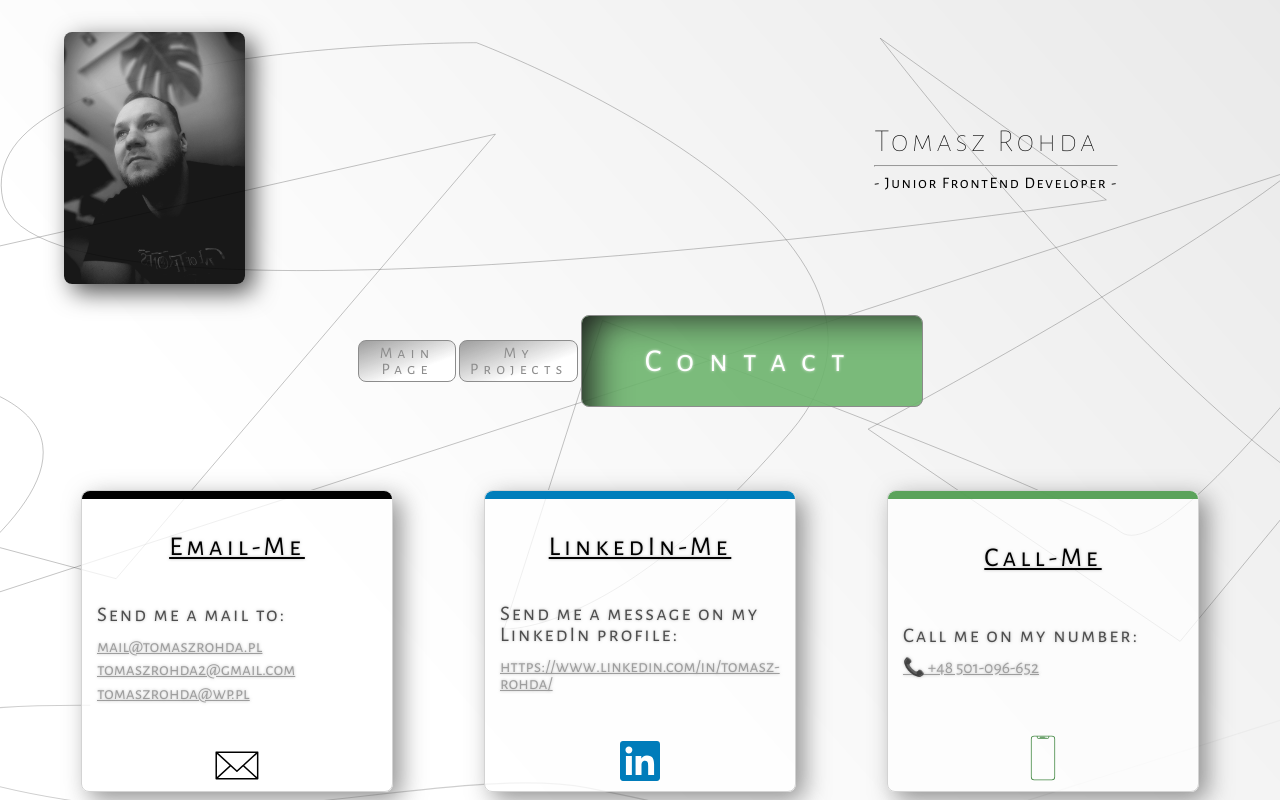
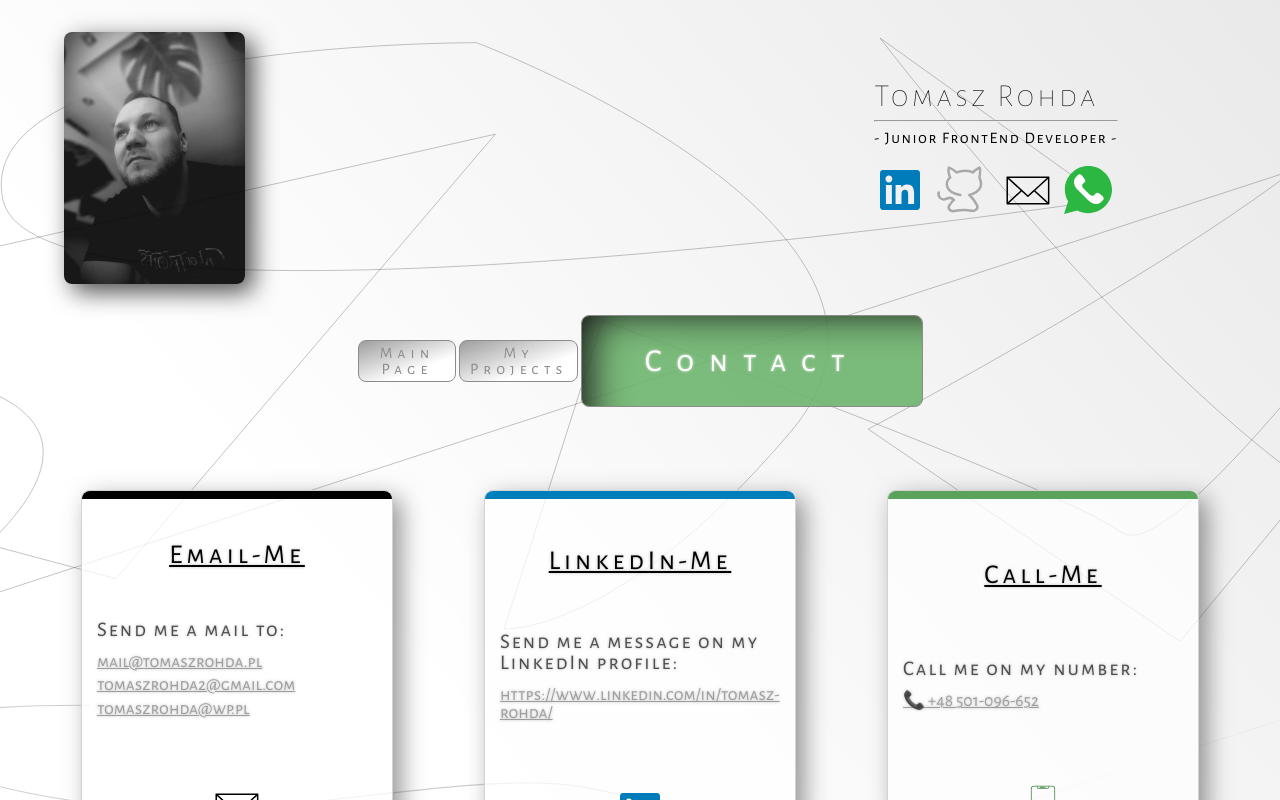
Before and after one commit to trohda/Portfolio-project, a React (Create React App) app: page /contact in a window 1280 px wide. Shown: the top 800 px of the page. Built offline with nearby package versions, Linux system fonts and the light colour scheme.

Commit message:
Add social icons

```diff
--- a/src/components/Contact/ContactElement.js
+++ b/src/components/Contact/ContactElement.js
@@ -26,7 +26,10 @@ const ContactElement = ({
           );
         })}
       </div>
-      <div className="contactElementFooter">{imgSvg}</div>
+      <div className="contactElementFooter">
+        {imgSvg}
+        <p>Thank You</p>
+      </div>
     </div>
   );
 };
--- a/src/components/Contact/ContactElementStyles.css
+++ b/src/components/Contact/ContactElementStyles.css
@@ -3,7 +3,7 @@
   flex-direction: column;
   justify-content: space-between;
   width: 310px;
-  min-height: 300px;
+  min-height: 380px;
   border: 1px solid lightgrey;
   background-color: rgba(255, 255, 255, 0.747);
   border-radius: 8px;
@@ -12,6 +12,12 @@
   -moz-box-shadow: 8px 8px 24px 0px rgba(75, 75, 75, 0.6);
   box-shadow: 8px 8px 24px 0px rgba(75, 75, 75, 0.6);
   margin: 30px 10px;
+  transition: transform 0.3s ease-in, background-color 0.1s ease-in;
+}
+
+.contactElementWrapper:hover {
+  transform: scale(1.2, 1.3);
+  background-color: rgba(255, 255, 255, 1);
 }
 
 .contactElementTopStripe {
@@ -51,17 +57,22 @@
 
 .linkedIn {
   width: 40px;
-  margin: 10px;
+  margin: 10px 0 20px 0;
   filter: invert(32%) sepia(41%) saturate(3431%) hue-rotate(178deg)
     brightness(90%) contrast(101%);
 }
 
 .mobile {
   width: 50px;
-  margin: 8px;
+  margin: 8px 0 20px 0;
   filter: invert(46%) sepia(25%) saturate(928%) hue-rotate(71deg)
     brightness(93%) contrast(89%);
 }
 .mail {
   width: 50px;
+  margin: 0px 0 20px 0;
 }
+.contactElementFooter p {
+  color: rgb(158, 158, 158);
+  font-size: 1.1rem;
+}
--- a/src/components/PersonalInfos/PersonalInfos.js
+++ b/src/components/PersonalInfos/PersonalInfos.js
@@ -6,6 +6,101 @@ const PersonalInfos = () => {
       <h1>Tomasz Rohda</h1>
       <hr />
       <p> - Junior FrontEnd Developer - </p>
+      <div className="socials">
+        <svg
+          className="linkedIn"
+          role="img"
+          viewBox="0 0 24 24"
+          xmlns="http://www.w3.org/2000/svg"
+        >
+          <title>LinkedIn</title>
+          <path d="M20.447 20.452h-3.554v-5.569c0-1.328-.027-3.037-1.852-3.037-1.853 0-2.136 1.445-2.136 2.939v5.667H9.351V9h3.414v1.561h.046c.477-.9 1.637-1.85 3.37-1.85 3.601 0 4.267 2.37 4.267 5.455v6.286zM5.337 7.433c-1.144 0-2.063-.926-2.063-2.065 0-1.138.92-2.063 2.063-2.063 1.14 0 2.064.925 2.064 2.063 0 1.139-.925 2.065-2.064 2.065zm1.782 13.019H3.555V9h3.564v11.452zM22.225 0H1.771C.792 0 0 .774 0 1.729v20.542C0 23.227.792 24 1.771 24h20.451C23.2 24 24 23.227 24 22.271V1.729C24 .774 23.2 0 22.222 0h.003z" />
+        </svg>
+        <svg
+          width="60"
+          height="60"
+          viewBox="0 0 24 24"
+          fill="none"
+          xmlns="http://www.w3.org/2000/svg"
+        >
+          <path
+            d="M11.7444 14C5.13962 13 5.64768 8.5 7.67987 7C7.27882 6.39155 6.66375 4 7.1718 3.00001C8.18792 3.5 9.55173 4.23944 10.2202 5C12.2524 4 15.3007 4 16.8249 5C17.226 4.18873 18.6968 3.42254 19.3652 3C19.9668 3.60845 19.5323 5.98592 19.3652 7C20.3678 9.19718 20.8894 12.5 15.3007 14C16.1273 14.6688 17.4571 16.2652 18.3819 18.0893C19.0373 19.3821 17.7844 20.5701 16.3571 20.3176C15.3606 20.1413 14.2545 20 13.2685 20C12.0745 20 10.494 20.2071 9.12617 20.4329C7.71155 20.6663 6.56735 19.4472 7.29296 18.2106C7.81974 17.3128 8.48393 16.4725 9.20408 16C8.95342 15.662 7.9605 14.6887 6.15574 15.5C3.89979 16.5141 2.60607 14.2676 3.10739 13"
+            stroke="darkgray"
+            stroke-linecap="round"
+            stroke-linejoin="round"
+          />
+        </svg>
+        <svg
+          className="mail"
+          version="1.1"
+          id="Layer_1"
+          xmlns="http://www.w3.org/2000/svg"
+          x="0px"
+          y="0px"
+          viewBox="0 0 100.354 100.352"
+        >
+          <path
+            d="M93.09,76.224c0.047-0.145,0.079-0.298,0.079-0.459V22.638c0-0.162-0.032-0.316-0.08-0.462
+	c-0.007-0.02-0.011-0.04-0.019-0.06c-0.064-0.171-0.158-0.325-0.276-0.46c-0.008-0.009-0.009-0.02-0.017-0.029
+	c-0.005-0.005-0.011-0.007-0.016-0.012c-0.126-0.134-0.275-0.242-0.442-0.323c-0.013-0.006-0.023-0.014-0.036-0.02
+	c-0.158-0.071-0.33-0.111-0.511-0.123c-0.018-0.001-0.035-0.005-0.053-0.005c-0.017-0.001-0.032-0.005-0.049-0.005H8.465
+	c-0.017,0-0.033,0.004-0.05,0.005c-0.016,0.001-0.032,0.004-0.048,0.005c-0.183,0.012-0.358,0.053-0.518,0.125
+	c-0.01,0.004-0.018,0.011-0.028,0.015c-0.17,0.081-0.321,0.191-0.448,0.327c-0.005,0.005-0.011,0.006-0.016,0.011
+	c-0.008,0.008-0.009,0.019-0.017,0.028c-0.118,0.135-0.213,0.29-0.277,0.461c-0.008,0.02-0.012,0.04-0.019,0.061
+	c-0.048,0.146-0.08,0.3-0.08,0.462v53.128c0,0.164,0.033,0.32,0.082,0.468c0.007,0.02,0.011,0.039,0.018,0.059
+	c0.065,0.172,0.161,0.327,0.28,0.462c0.007,0.008,0.009,0.018,0.016,0.026c0.006,0.007,0.014,0.011,0.021,0.018
+	c0.049,0.051,0.103,0.096,0.159,0.14c0.025,0.019,0.047,0.042,0.073,0.06c0.066,0.046,0.137,0.083,0.21,0.117
+	c0.018,0.008,0.034,0.021,0.052,0.028c0.181,0.077,0.38,0.121,0.589,0.121h83.204c0.209,0,0.408-0.043,0.589-0.121
+	c0.028-0.012,0.054-0.03,0.081-0.044c0.062-0.031,0.124-0.063,0.181-0.102c0.03-0.021,0.057-0.048,0.086-0.071
+	c0.051-0.041,0.101-0.082,0.145-0.129c0.008-0.008,0.017-0.014,0.025-0.022c0.008-0.009,0.01-0.021,0.018-0.03
+	c0.117-0.134,0.211-0.288,0.275-0.458C93.078,76.267,93.083,76.246,93.09,76.224z M9.965,26.04l25.247,23.061L9.965,72.346V26.04z
+	 M61.711,47.971c-0.104,0.068-0.214,0.125-0.301,0.221c-0.033,0.036-0.044,0.083-0.073,0.121l-11.27,10.294L12.331,24.138h75.472
+	L61.711,47.971z M37.436,51.132l11.619,10.613c0.287,0.262,0.649,0.393,1.012,0.393s0.725-0.131,1.011-0.393l11.475-10.481
+	l25.243,23.002H12.309L37.436,51.132z M64.778,49.232L90.169,26.04v46.33L64.778,49.232z"
+          />
+        </svg>
+
+        <svg
+          className="whatsapp"
+          version="1.1"
+          id="Capa_1"
+          xmlns="http://www.w3.org/2000/svg"
+          x="0px"
+          y="0px"
+          viewBox="0 0 58 58"
+        >
+          <g>
+            <path
+              style={{ fill: "#2CB742" }}
+              d="M0,58l4.988-14.963C2.457,38.78,1,33.812,1,28.5C1,12.76,13.76,0,29.5,0S58,12.76,58,28.5
+		S45.24,57,29.5,57c-4.789,0-9.299-1.187-13.26-3.273L0,58z"
+            />
+            <path
+              style={{ fill: "#FFFFFF" }}
+              d="M47.683,37.985c-1.316-2.487-6.169-5.331-6.169-5.331c-1.098-0.626-2.423-0.696-3.049,0.42
+		c0,0-1.577,1.891-1.978,2.163c-1.832,1.241-3.529,1.193-5.242-0.52l-3.981-3.981l-3.981-3.981c-1.713-1.713-1.761-3.41-0.52-5.242
+		c0.272-0.401,2.163-1.978,2.163-1.978c1.116-0.627,1.046-1.951,0.42-3.049c0,0-2.844-4.853-5.331-6.169
+		c-1.058-0.56-2.357-0.364-3.203,0.482l-1.758,1.758c-5.577,5.577-2.831,11.873,2.746,17.45l5.097,5.097l5.097,5.097
+		c5.577,5.577,11.873,8.323,17.45,2.746l1.758-1.758C48.048,40.341,48.243,39.042,47.683,37.985z"
+            />
+          </g>
+          <g></g>
+          <g></g>
+          <g></g>
+          <g></g>
+          <g></g>
+          <g></g>
+          <g></g>
+          <g></g>
+          <g></g>
+          <g></g>
+          <g></g>
+          <g></g>
+          <g></g>
+          <g></g>
+          <g></g>
+        </svg>
+      </div>
     </div>
   );
 };
--- a/src/components/PersonalInfos/PersonalInfosStyles.css
+++ b/src/components/PersonalInfos/PersonalInfosStyles.css
@@ -14,6 +14,25 @@
   animation-name: kotek;
   animation-duration: 10s;
   animation-iteration-count: 1;
+}
+
+.socials {
+  display: flex;
+  flex-direction: row;
+  justify-content: space-around;
+  align-items: center;
+}
+
+.mail {
+  width: 50px;
+  padding-top: 20px;
+}
+.linkedIn {
+  width: 50px;
+  padding-top: 10px;
+}
+.whatsapp {
+  width: 48px;
 }
 
 @keyframes kotek {
```
Also changed, not shown: src/components/Projects/test.css (deleted), src/img/Icons/iconWhatsup.svg (added).
